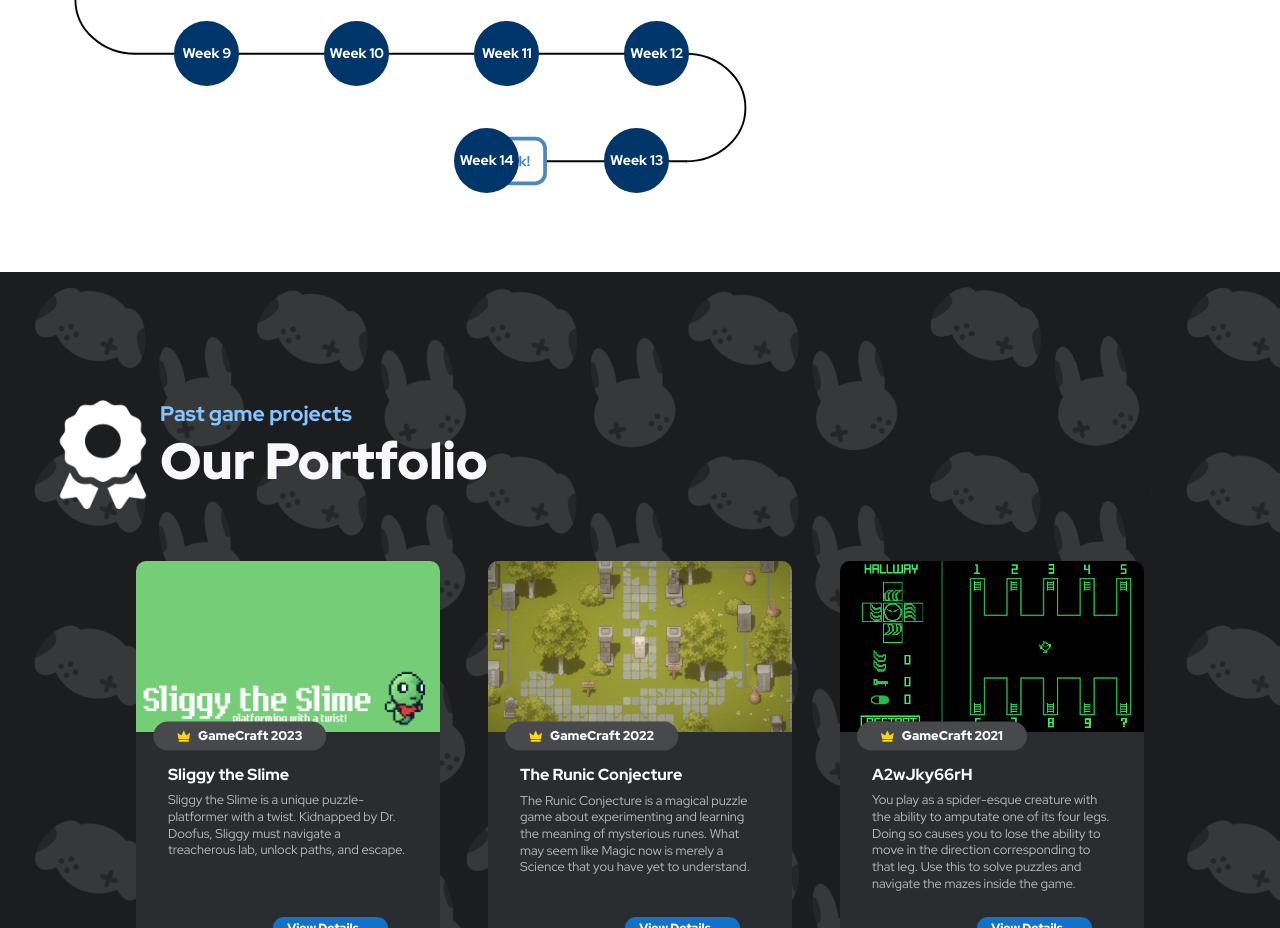
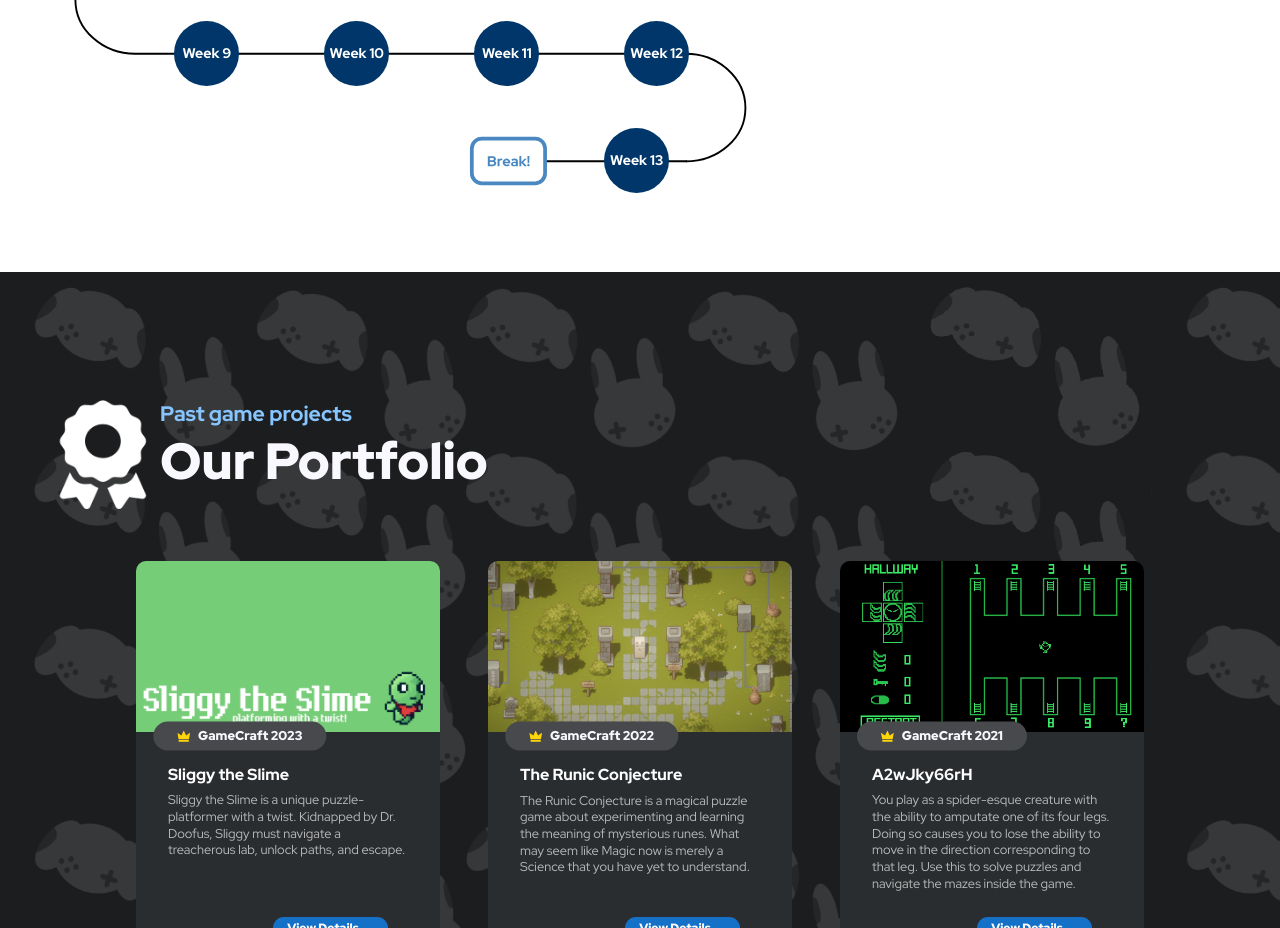
Before and after one commit to nus-gdg/nus-gdg.github.io, a React (Create React App) app in the folder new/: page / in a window 1280 px wide. Shown: the part 2220-3148 px from the top of the page. Built offline with nearby package versions, Linux system fonts and the light colour scheme.

Commit message:
Fix left section regarding recess week

```diff
--- a/new/src/sections/timeline/timelineLeftSection.tsx
+++ b/new/src/sections/timeline/timelineLeftSection.tsx
@@ -10,7 +10,7 @@ const TIMELINE_BASE_CIRCLE_Y_OFFSET = 10;
 const TIMELINE_BASE_CIRCLE_Y_GAP = 107;
 
 interface TimelineBaseCircleProps {
-  thisWeekIndex: number;
+  currentWeekNumber: number;
   circleIndex: number;
 }
 
@@ -18,11 +18,12 @@ interface TimelineLeftSectionProps {
   weekIndex: number;
 }
 
-const TimelineBaseCircle = ({ thisWeekIndex, circleIndex }: TimelineBaseCircleProps): JSX.Element => {
+const TimelineBaseCircle = ({ currentWeekNumber, circleIndex }: TimelineBaseCircleProps): JSX.Element => {
   const [hovered, setHovered] = useState(false);
 
-  const isPast = thisWeekIndex > circleIndex;
-  const isCurrent = thisWeekIndex === circleIndex;
+  const circleWeekNumber = circleIndex + 1;
+  const isPast = currentWeekNumber > circleWeekNumber;
+  const isCurrent = currentWeekNumber === circleWeekNumber;
 
   const dx = useMemo(() => {
     return circleIndex % 8 < 4
@@ -34,12 +35,13 @@ const TimelineBaseCircle = ({ thisWeekIndex, circleIndex }: TimelineBaseCirclePr
     return TIMELINE_BASE_CIRCLE_Y_OFFSET + Math.floor(circleIndex / 4) * TIMELINE_BASE_CIRCLE_Y_GAP;
   }, [circleIndex]);
 
-  const mainActivity = TIMELINE.weeks[circleIndex].mainActivity;
+  const circleTimelineIndex = circleIndex < 6 ? circleIndex : circleIndex + 1; // the circle's timeline item index, skipping recess week
+  const mainActivity = TIMELINE.weeks[circleTimelineIndex].mainActivity;
   const mainActivityName = typeof mainActivity === "string" ? mainActivity : mainActivity?.name;
-  const specialActivityName = TIMELINE.weeks[circleIndex].specialActivity?.name;
+  const specialActivityName = TIMELINE.weeks[circleTimelineIndex].specialActivity?.name;
 
   const pastUnhoveredCircle = useMemo(() => {
-    return <div className="timeline-base-circle-unhovered-text">Week {`${circleIndex + 1}`}</div>;
+    return <div className="timeline-base-circle-unhovered-text">Week {`${circleWeekNumber}`}</div>;
   }, [circleIndex]);
 
   const pastHoveredCircle = useMemo(() => {
@@ -49,7 +51,7 @@ const TimelineBaseCircle = ({ thisWeekIndex, circleIndex }: TimelineBaseCirclePr
   }, []);
 
   const nonPastUnhoveredCircle = useMemo(() => {
-    return <div className="timeline-base-circle-unhovered-text">Week {`${circleIndex + 1}`}</div>;
+    return <div className="timeline-base-circle-unhovered-text">Week {`${circleWeekNumber}`}</div>;
   }, [circleIndex]);
 
   const nonPastHoveredCircle = useMemo(() => {
@@ -86,6 +88,7 @@ const TimelineBaseCircle = ({ thisWeekIndex, circleIndex }: TimelineBaseCirclePr
 };
 
 const TimelineLeftSection = ({ weekIndex }: TimelineLeftSectionProps): JSX.Element => {
+  const currentWeekNumber = weekIndex < 6 ? weekIndex + 1 : weekIndex;
   return (
     <div className="timeline-left-section">
       <div className="timeline-left-section-content">
@@ -95,9 +98,14 @@ const TimelineLeftSection = ({ weekIndex }: TimelineLeftSectionProps): JSX.Eleme
           className="timeline-left-section-background-line"
         />
         <div className="timeline-left-section-circles">
-          {TIMELINE.weeks.map((_, index) => (
-            <TimelineBaseCircle key={index} thisWeekIndex={weekIndex} circleIndex={index} />
-          ))}
+          {TIMELINE.weeks.map((_, index) => {
+            if (index == 6) {
+              // skip recess week
+              return null;
+            }
+            const circleIndex = index < 6 ? index : index - 1;
+            return <TimelineBaseCircle key={index} currentWeekNumber={currentWeekNumber} circleIndex={circleIndex} />;
+          })}
         </div>
       </div>
     </div>
```
